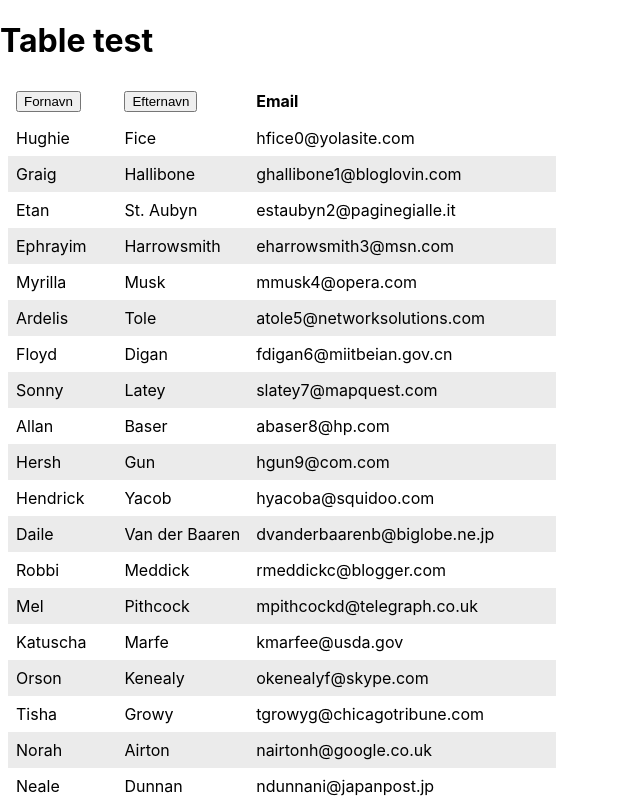
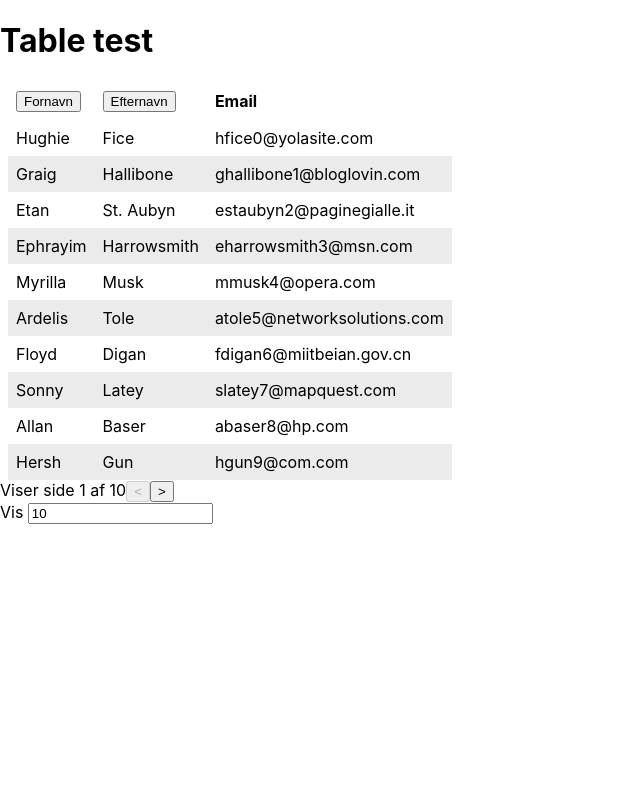
Before and after one commit to PeterHedemann/homekit-log, a React (Create React App) app: page / in a window 1280 px wide. Shown: the top 800 px of the page, without its empty margins (0-640 px from the left). Built offline with nearby package versions, Linux system fonts and the light colour scheme.

Commit message:
adds pagination

```diff
--- a/src/App.jsx
+++ b/src/App.jsx
@@ -1,4 +1,5 @@
 import { useEffect, useState } from "react";
+import Pagination from "./components/Pagination";
 import Table from "./components/Table";
 
 function App() {
@@ -107,25 +108,44 @@ function App() {
     ["Minna", "Stiff", "mstiff2r@fema.gov"]
   ]);
   const [displayedRows, setDisplayedRows] = useState([]);
+  const [itemsPerPage, setItemsPerPage] = useState(10);
+  const [currentPage, setCurrentPage] = useState(1);
 
-  const sortingDidChange = () => {
+  const displayedDataShouldChange = () => {
+    let displayedRows;
+
+    // First we sort the rows (if sorting is set)
     if (sortedColumnIndex === null) {
-      setDisplayedRows(rows);
-      return;
+      displayedRows = [...rows];
+    } else {
+      const newSorting = [...rows];
+      const sortDirection = sortedAscending ? 1 : -1;
+      newSorting.sort((a, b) =>
+        a[sortedColumnIndex] > b[sortedColumnIndex]
+          ? sortDirection
+          : -1 * sortDirection
+      );
+      displayedRows = newSorting;
     }
 
-    const newSorting = [...rows];
-    const sortDirection = sortedAscending ? 1 : -1;
-    newSorting.sort((a, b) =>
-      a[sortedColumnIndex] > b[sortedColumnIndex]
-        ? sortDirection
-        : -1 * sortDirection
-    );
+    // Lastly we slice out the items needed for the current page
+    if (rows.length > itemsPerPage) {
+      displayedRows = displayedRows.slice(
+        (currentPage - 1) * itemsPerPage,
+        (currentPage - 1) * itemsPerPage + itemsPerPage
+      );
+    }
 
-    setDisplayedRows(newSorting);
+    setDisplayedRows(displayedRows);
   };
 
-  useEffect(sortingDidChange, [rows, sortedAscending, sortedColumnIndex]);
+  useEffect(displayedDataShouldChange, [
+    rows,
+    sortedAscending,
+    sortedColumnIndex,
+    currentPage,
+    itemsPerPage
+  ]);
 
   const handleSortColumnClicked = (clickedIndex) => {
     if (clickedIndex !== sortedColumnIndex) {
@@ -135,6 +155,12 @@ function App() {
       setSortedAscending(!sortedAscending);
     }
   };
+
+  useEffect(() => {
+    if (itemsPerPage * currentPage > rows.length) {
+      setCurrentPage(Math.ceil(rows.length / itemsPerPage));
+    }
+  }, [itemsPerPage, rows]);
 
   return (
     <>
@@ -147,6 +173,15 @@ function App() {
         sortedAscending={sortedAscending}
         onSortableColumnClicked={handleSortColumnClicked}
       />
+      <Pagination
+        totalNumberOfItems={rows.length}
+        itemsPerPage={itemsPerPage}
+        currentPage={currentPage}
+        onPagingChanged={(e) => {
+          setItemsPerPage(e.itemsPerPage);
+          setCurrentPage(e.currentPage);
+        }}
+      />
     </>
   );
 }
--- /dev/null
+++ b/src/components/Pagination.jsx
@@ -0,0 +1,74 @@
+import { useEffect, useState } from "react";
+import PropTypes from "prop-types";
+
+const Pagination = ({
+  totalNumberOfItems,
+  itemsPerPage,
+  currentPage,
+  onPagingChanged
+}) => {
+  const [numberOfPages, setNumberOfPages] = useState(
+    Math.ceil(totalNumberOfItems / itemsPerPage)
+  );
+
+  useEffect(
+    () => setNumberOfPages(Math.ceil(totalNumberOfItems / itemsPerPage)),
+    [totalNumberOfItems, itemsPerPage]
+  );
+
+  const changePage = (forward) => {
+    onPagingChanged({
+      itemsPerPage,
+      currentPage: currentPage + (forward ? 1 : -1)
+    });
+  };
+
+  const changeItemsPerPage = (event) => {
+    let itemsPerPage = +event.currentTarget.value;
+    if (itemsPerPage === 0) {
+      itemsPerPage = 10;
+    }
+    onPagingChanged({ itemsPerPage, currentPage });
+  };
+
+  return (
+    <div>
+      Viser side {currentPage} af {numberOfPages}
+      <button
+        type="button"
+        onClick={() => changePage(false)}
+        disabled={currentPage === 1}
+      >
+        &lt;
+      </button>
+      <button
+        type="button"
+        onClick={() => changePage(true)}
+        disabled={numberOfPages === currentPage}
+      >
+        &gt;
+      </button>
+      <br />
+      Vis{" "}
+      <input
+        type="number"
+        name="prPage"
+        id="prPage"
+        value={itemsPerPage}
+        onChange={changeItemsPerPage}
+      />
+    </div>
+  );
+};
+
+export default Pagination;
+
+Pagination.propTypes = {
+  totalNumberOfItems: PropTypes.number.isRequired,
+  itemsPerPage: PropTypes.number.isRequired,
+  currentPage: PropTypes.number
+};
+
+Pagination.defaultProps = {
+  currentPage: 1
+};
```
